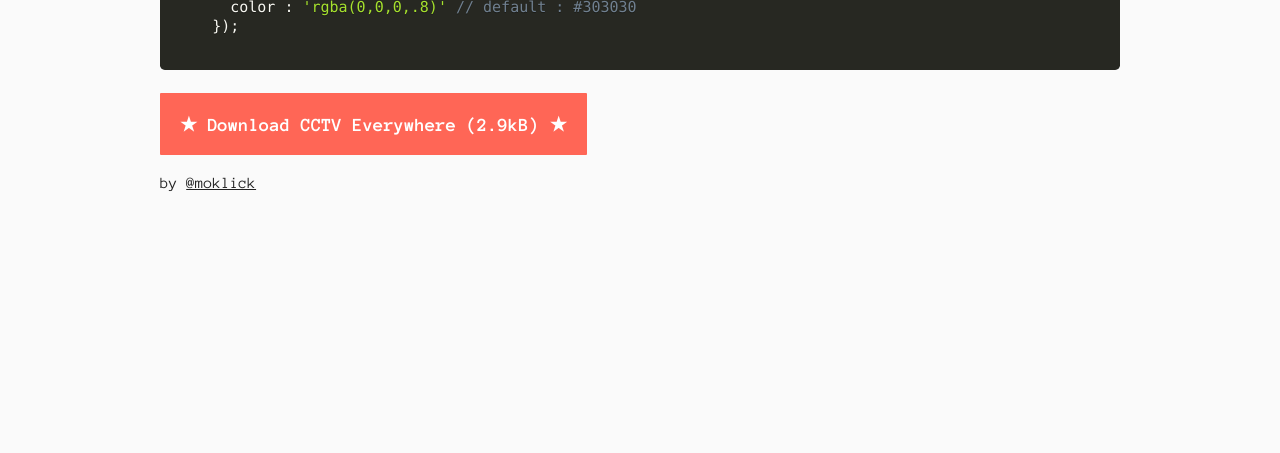
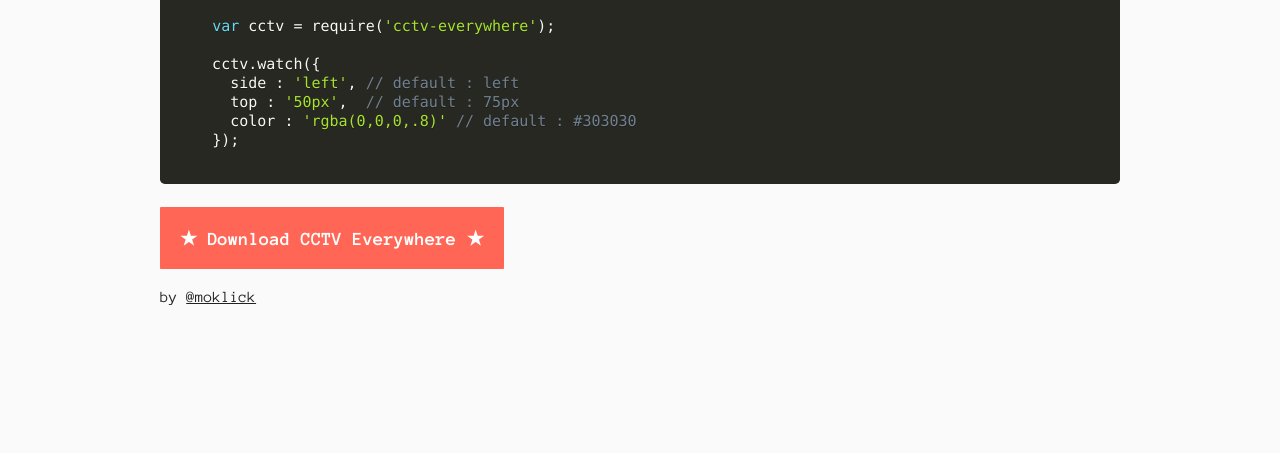
Before and after one commit to moklick/cctv-everywhere, a plain HTML site: page index.html in a window 1280 px wide. Shown: the part 347-800 px from the top of the page. Drawn offline with Linux system fonts and the light colour scheme.

Commit message:
update index

```diff
--- a/index.html
+++ b/index.html
@@ -22,15 +22,21 @@
     /**
     * Starts the cctv camera at the position and in the color of your choice.
     * For the lazy: Just do cctv.watch();
+    *
+    * Installation:
+    * npm install --save cctv-everywhere
     */
+
+    var cctv = require('cctv-everywhere');
+
     cctv.watch({
       side : 'left', // default : left
       top : '50px',  // default : 75px
       color : 'rgba(0,0,0,.8)' // default : #303030
     });
   </code></pre>
-  <a class="download-btn" target="_blank" href="https://raw.githubusercontent.com/moklick/cctv-everywhere/master/cctv-everywhere.min.js">
-    ★ Download CCTV Everywhere (2.9kB) ★
+  <a class="download-btn" target="_blank" href="https://raw.githubusercontent.com/moklick/cctv-everywhere/master/cctv-everywhere.js">
+    ★ Download CCTV Everywhere ★
   </a>
   <div class="credits">
     by <a href="http://twitter.com/moklick">@moklick</a>
@@ -42,6 +48,7 @@
 <script src="js/prism.js"></script>
 <script src="js/cctv-everywhere.js"></script>
 <script>
+
   cctv.watch({
     side:"left",
     top:"50px",
```
